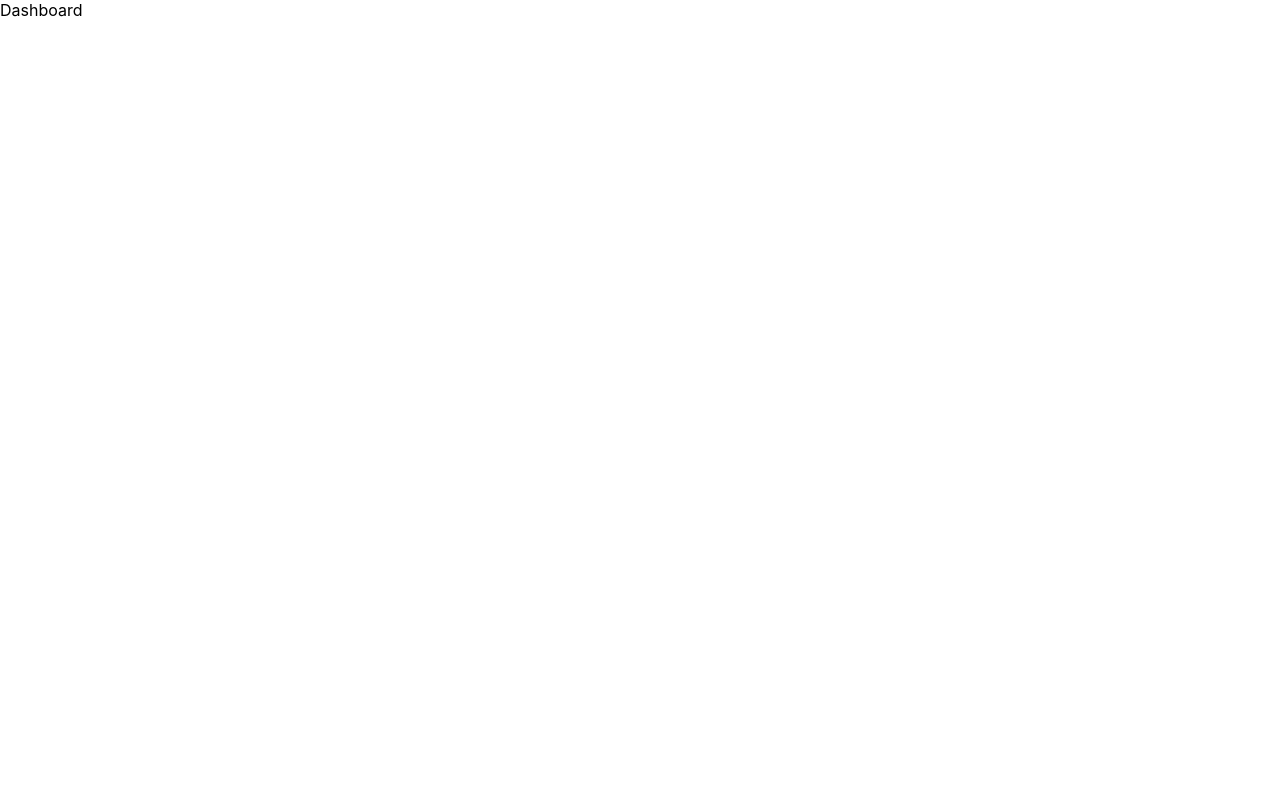
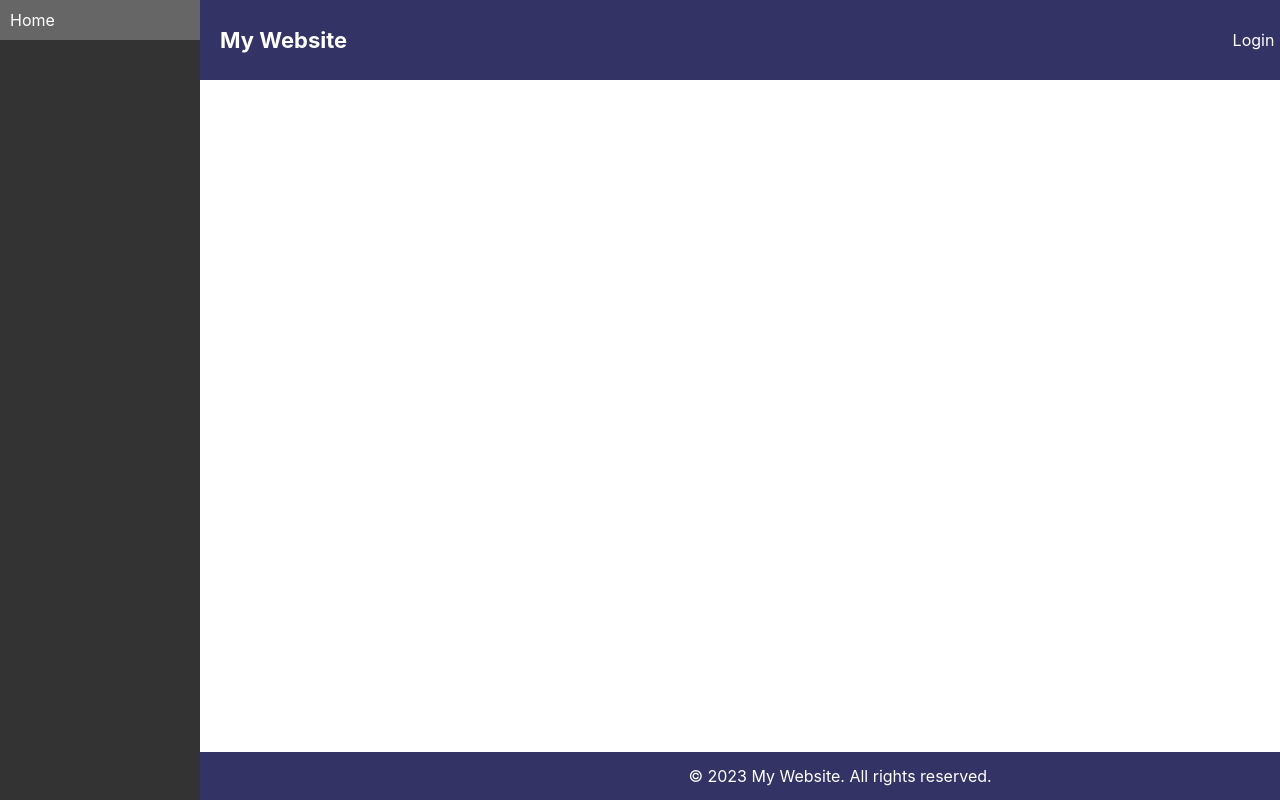
Before and after one commit to priyaas21/bvm-test-task, a React (Create React App) app: page /dashboard in a window 1280 px wide. Built offline with nearby package versions, Linux system fonts and the light colour scheme.

Commit message:
Added nav sidebar, footer css

```diff
--- a/src/components/footer.js
+++ b/src/components/footer.js
@@ -2,16 +2,11 @@ import React from "react";
 import '../css/footer.scss'
 
 const Footer = () => {
-    return (
-        <footer class="footer">
-  <div class="footer-links">
-    <a href="#">Link 1</a>
-    {/* <a href="#">Link 2</a>
-    <a href="#">Link 3</a> */}
-  </div>
-  <p>&copy; 2023 My Website. All rights reserved.</p>
-</footer>
-    )
+  return (
+    <footer class="footer">
+      <p>&copy; 2023 My Website. All rights reserved.</p>
+    </footer>
+  )
 }
 
 export default Footer;
--- a/src/components/navbar.js
+++ b/src/components/navbar.js
@@ -1,15 +1,25 @@
 import React from "react";
+import { useDispatch, useSelector } from "react-redux";
+import {logout} from '../reducers/userSlice';
 import '../css/navbar.scss'
+import { useNavigate } from "react-router-dom";
 
 const Navbar = () => {
+    const dispatch = useDispatch();
+    const navigate = useNavigate();
+    const loggedInUser = useSelector(state => state.loggedInUser);
+    console.log('=====nav=====', loggedInUser)
+
+    const onLogout = () => {
+        dispatch(logout());
+        navigate('/login')
+    }
     return (
-        <nav class="navbar">
-            <a href="#" class="navbar-brand">My Website</a>
-            <ul class="navbar-links">
-                <li><a href="#">Link 1</a></li>
-                <li><a href="#">Link 2</a></li>
-                <li><a href="#">Link 3</a></li>
-            </ul>
+        <nav className="navbar">
+            <a className="navbar-brand">My Website</a>
+           {Object.keys(loggedInUser).length > 0 && <ul class="navbar-links">
+                <li><a onClick={() => onLogout}>Logout</a></li>
+            </ul> || <a onClick={() => navigate('/login')}>Login</a>}
         </nav>
     )
 }
--- a/src/components/sidebar.js
+++ b/src/components/sidebar.js
@@ -1,31 +1,25 @@
 import React from 'react';
 import { Link } from 'react-router-dom';
 import '../css/sidebar.scss';
+import { useSelector } from "react-redux";
 
 function Sidebar() {
+  const loggedInUser = useSelector(state => state.loggedInUser);
+  console.log('====sidebar====', loggedInUser)
   return (
     <div className="App">
       <div className="sidebar">
+        {Object.keys(loggedInUser).length > 0 &&  <div className="user-section">
+          <img src={loggedInUser.profileImage} alt={'Image'} />
+          <h3>{loggedInUser.name}</h3>
+          <p>{loggedInUser.email}</p>
+        </div> || <></>}
+
         <ul className="nav">
-          <li><Link to="/dashboard">Dashboard</Link></li>
-          <li><Link>Logout</Link></li>
+          <li><Link to="/dashboard">Home</Link></li>
         </ul>
       </div>
-      <div className="content">
-        <h1>Hello World!</h1>
-      </div>
     </div>
-    // <nav style={{backgroundColor: 'pink'}}>
-    //   <ul>
-    //     <li>
-    //       <Link to="/dashboard">Dashboard</Link>
-    //     </li>
-    //     <li>
-    //       <Link>Logout</Link>
-    //     </li>
-
-    //   </ul>
-    // </nav>
   );
 }
 
--- /dev/null
+++ b/src/css/dashboard.scss
@@ -0,0 +1,164 @@
+.dashboard {
+    display: flex;
+    flex-direction: row;
+    min-height: 100vh;
+    .main-content {
+      flex: 1;
+      display: flex;
+      flex-direction: column;
+      .detail-section {
+        flex: 1;
+        padding: 1rem;
+        margin: 1rem;
+        background-color: #f8f8f8;
+        border-radius: 8px;
+        box-shadow: 0px 2px 4px rgba(0, 0, 0, 0.1);
+      }
+    }
+    @media screen and (max-width: 768px) {
+      flex-direction: column;
+      .main-content {
+        flex: unset;
+      }
+    }
+  }
+
+
+
+// // Define some variables for colors and layout
+// $primary-color: #007bff;
+// $secondary-color: #6c757d;
+// $background-color: #f8f9fa;
+// $font-family: sans-serif;
+// $sidebar-width: 250px;
+// $footer-height: 100px;
+
+// // Define some mixins for responsive design
+// @mixin tablet {
+//   @media screen and (max-width: 992px) {
+//     @content;
+//   }
+// }
+
+// @mixin mobile {
+//   @media screen and (max-width: 576px) {
+//     @content;
+//   }
+// }
+
+// // Style the overall page layout
+// html, body {
+//   height: 100%;
+// }
+
+// body {
+//   font-family: $font-family;
+//   background-color: $background-color;
+// }
+
+// // Style the navbar
+// .navbar {
+//   background-color: $primary-color;
+//   color: white;
+//   height: 60px;
+//   position: fixed;
+//   top: 0;
+//   left: 0;
+//   right: 0;
+//   z-index: 999;
+// }
+
+// .navbar-brand {
+//   font-size: 1.5rem;
+//   font-weight: bold;
+//   margin-left: 10px;
+// }
+
+// // Style the sidebar
+// .sidebar {
+//   background-color: $secondary-color;
+//   color: white;
+//   height: 100%;
+//   position: fixed;
+//   top: 60px;
+//   left: 0;
+//   width: $sidebar-width;
+//   padding-top: 20px;
+//   z-index: 998;
+
+//   // Add responsive behavior
+//   @include tablet {
+//     width: 100%;
+//     top: 0;
+//     left: -100%;
+//     transition: left 0.3s ease;
+
+//     &.open {
+//       left: 0;
+//     }
+//   }
+
+//   @include mobile {
+//     width: 100%;
+//     top: 0;
+//     left: -100%;
+//     transition: left 0.3s ease;
+
+//     &.open {
+//       left: 0;
+//     }
+//   }
+// }
+
+// .sidebar-nav {
+//   list-style-type: none;
+//   margin: 0;
+//   padding: 0;
+// }
+
+// .sidebar-nav li {
+//   margin-bottom: 10px;
+// }
+
+// .sidebar-nav a {
+//   color: white;
+//   text-decoration: none;
+//   padding: 10px;
+//   display: block;
+// }
+
+// .sidebar-nav a:hover {
+//   background-color: rgba(255, 255, 255, 0.2);
+// }
+
+// // Style the footer
+// .footer {
+//   background-color: $primary-color;
+//   color: white;
+//   height: $footer-height;
+//   width: 100%;
+//   position: absolute;
+//   bottom: 0;
+//   left: 0;
+// }
+
+// .footer-text {
+//   margin-top: 35px;
+//   text-align: center;
+// }
+
+// // Style the detail section
+// .detail-section {
+//   margin-top: 60px;
+//   margin-left: $sidebar-width;
+//   padding: 20px;
+
+//   // Add responsive behavior
+//   @include tablet {
+//     margin-left: 0;
+//   }
+
+//   @include mobile {
+//     margin-top: 0;
+//   }
+// }
--- a/src/css/footer.scss
+++ b/src/css/footer.scss
@@ -1,40 +1,23 @@
-$footer-bg-color: #333;
+$footer-bg-color: #336;
 $footer-text-color: #fff;
-$footer-padding: 20px;
+$footer-padding: 0px;
+$sidebar-width: 200px;
 
 .footer {
   background-color: $footer-bg-color;
   color: $footer-text-color;
   padding: $footer-padding;
   text-align: center;
-
-  .footer-links {
-    display: flex;
-    flex-direction: row;
-    justify-content: space-between;
-    align-items: center;
-    margin-top: 20px;
-
-    a {
-      color: $footer-text-color;
-      text-decoration: none;
-      margin: 0 10px;
-
-      &:hover {
-        text-decoration: underline;
-      }
-    }
+  position: fixed;
+  bottom: 0;
+  left: $sidebar-width;
+  width: 100%;
+  height: 6%;
+  display: flex;
+  justify-content: center;
+  align-items: center;
+  p {
+    align-self: center;
+    text-align: center;
   }
 }
-
-@media (max-width: 768px) {
-  .footer {
-    .footer-links {
-      flex-direction: column;
-
-      a {
-        margin: 10px 0;
-      }
-    }
-  }
-}
--- a/src/css/navbar.scss
+++ b/src/css/navbar.scss
@@ -1,6 +1,7 @@
 $navbar-height: 80px;
-$navbar-bg-color: #333;
+$navbar-bg-color: #336;
 $navbar-text-color: #fff;
+$sidebar-width: 200px;
 
 .navbar {
   height: $navbar-height;
@@ -10,11 +11,16 @@ $navbar-text-color: #fff;
   justify-content: space-between;
   align-items: center;
   padding: 0 20px;
+  position: fixed;
+  top: 0;
+  left: $sidebar-width;
+  width: calc(100% - ($sidebar-width + 2%));
 
   .navbar-brand {
-    font-size: 24px;
+    font-size: 22px;
     font-weight: bold;
     text-decoration: none;
+    color: #fff;
   }
 
   .navbar-links {
--- a/src/css/sidebar.scss
+++ b/src/css/sidebar.scss
@@ -9,6 +9,42 @@ $sidebar-width: 200px;
   left: 0;
   background-color: $sidebar-bg-color;
   color: #fff;
+
+  .user-section {
+    display: flex;
+    flex-direction: column;
+    align-items: center;
+    padding: 1rem;
+    background-color: inherit;
+    border-radius: 8px;
+    box-shadow: 0px 2px 4px rgba(0, 0, 0, 0.1);
+    border-bottom: 1px solid white;
+    margin-bottom: 15px;
+    img {
+      width: 80px;
+      height: 80px;
+      object-fit: cover;
+      border-radius: 50%;
+      margin-bottom: 1rem;
+      border: 1px solid #fff;
+      display: flex;
+      justify-content: center;
+      align-items: center;
+    }
+    h3 {
+      font-size: 1.2rem;
+      font-weight: bold;
+      margin: 0;
+      text-align: center;
+    }
+    p {
+      font-size: 0.9rem;
+      color: #999;
+      margin: 0;
+      text-align: center;
+    }
+  }
+
 
   .nav {
     list-style: none;
--- a/src/pages/dashboard.js
+++ b/src/pages/dashboard.js
@@ -1,9 +1,19 @@
 import React from "react";
+import Sidebar from "../components/sidebar";
+import Navbar from "../components/navbar";
+import Footer from "../components/footer";
 
 const Dashboard = () => {
-    return (
-        <div>Dashboard</div>
-    )
-}
+  return (
+    <div className="dashboard">
+      <Sidebar />
+      <div className="main-content">
+        <Navbar />
+        <div className="detail-section">Main Cosdfntent Goes Here</div>
+        <Footer />
+      </div>
+    </div>
+  );
+};
 
 export default Dashboard;
--- a/src/pages/signupForm.js
+++ b/src/pages/signupForm.js
@@ -1,14 +1,14 @@
 import React, { useState } from 'react';
 import { Link, useNavigate } from 'react-router-dom';
 import { validateEmail, validateName, validatePassword, validateProfileImage } from '../utils';
-import { useDispatch, useSelector } from 'react-redux'
+import { useDispatch, useSelector } from 'react-redux';
 import { addNewUser } from '../reducers/userSlice';
 import '../css/signup.scss';
 import Button from '../commonComponents/primaryButton';
 
 function SignupForm() {
   const dispatch = useDispatch()
-  const userData = useSelector((state) => state.users.userList);
+  const userData = useSelector((state) => state.userList);
   console.log(userData)
   const [user, setUser] = useState({
     name: '',
@@ -46,7 +46,7 @@ function SignupForm() {
     if (errors?.length) setFormErrors(errors);
     else {
       try {
-        dispatch(addNewUser(JSON.stringify(user)))
+        dispatch(addNewUser(user))
         setFormErrors([]);
         navigate('/login');
       } catch(err) {
--- a/src/reducers/userSlice.js
+++ b/src/reducers/userSlice.js
@@ -2,18 +2,27 @@ import { createSlice } from '@reduxjs/toolkit';
 
 const initialState = {
   userList: [],
+  loggedInUser: {}
 };
 
 export const userSlice = createSlice({
   name: 'users',
   initialState,
-  reducer: {
+  reducers: {
     addNewUser: (state, action) => {
       state.userList = [...state.userList, action.payload]
-    }
+    },
+    login: (state, action) => {
+      const {email, password} = action.payload
+      const existUser = state.userList.length > 0 && state.userList.filter(u => u.email === email && u.password === password) || [];
+      if(existUser.length > 0) state.loggedInUser = existUser[0];
+    },
+    logout: (state) => {
+      state.loggedInUser = {};
+    },
   }
 });
 
-export const {addNewUser} = userSlice.actions;
+export const {addNewUser, login, logout} = userSlice.actions;
 
 export default userSlice.reducer;
--- a/src/store.js
+++ b/src/store.js
@@ -1,5 +1,5 @@
 import { configureStore  } from '@reduxjs/toolkit'
-import rootReducer  from './reducers'
+import UserReducer  from './reducers/userSlice'
 import { persistReducer } from 'redux-persist';
 import storage from 'redux-persist/lib/storage';
 
@@ -8,7 +8,7 @@ const persistConfig = {
   storage,
 };
 
-const persistedReducer = persistReducer(persistConfig, rootReducer);
+const persistedReducer = persistReducer(persistConfig, UserReducer);
 
 export default configureStore({
   reducer: persistedReducer,
```
Also changed, not shown: src/pages/loginForm.js (+8 -8 lines).
